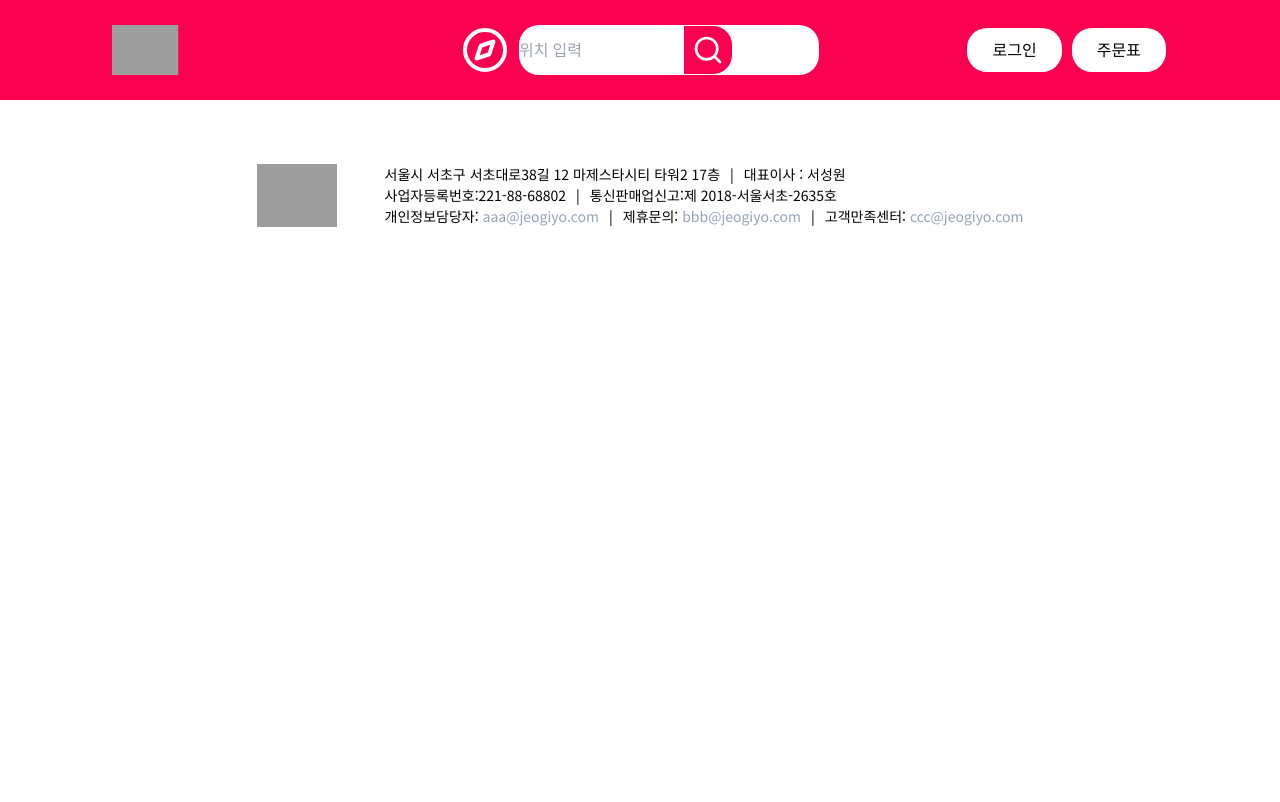
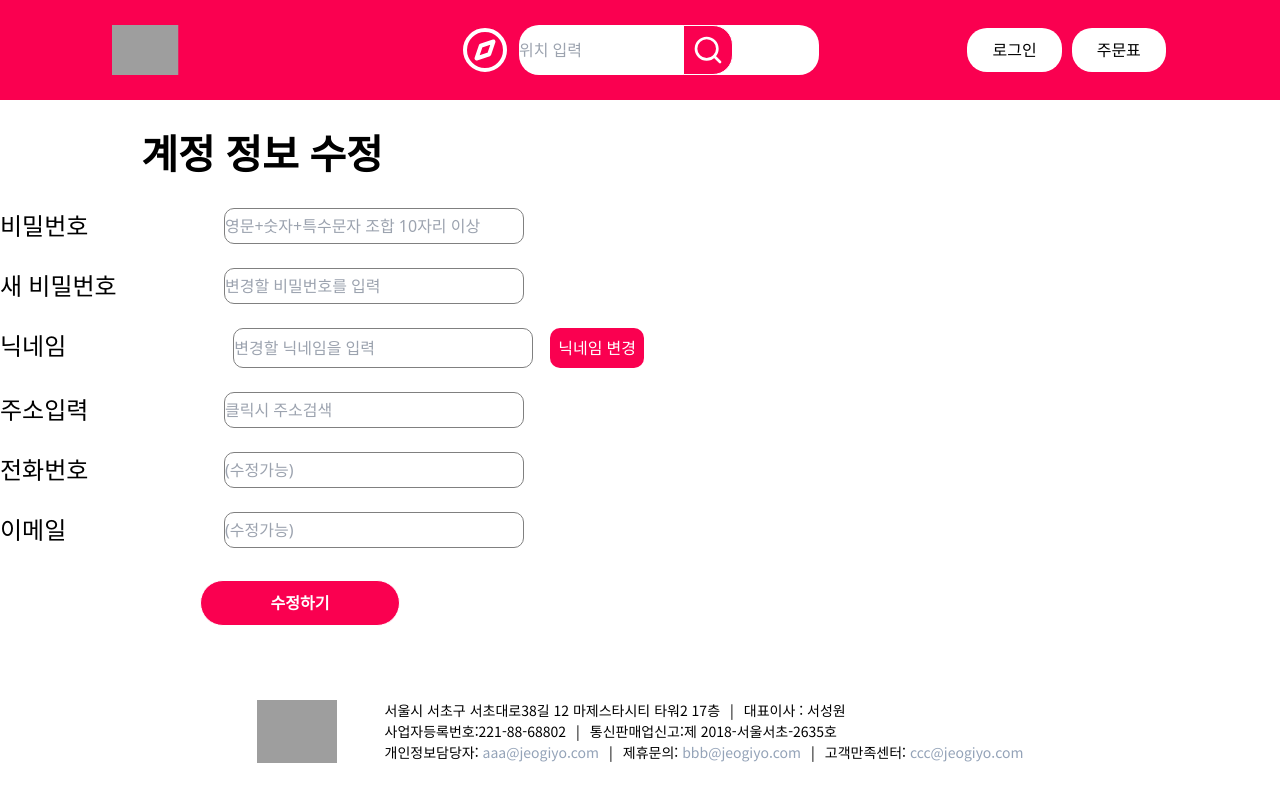
Before and after one commit to cocopalm221/project_yogiyo, a React (Create React App) app: page /mypage/myinfo in a window 1280 px wide. Shown: the top 802 px of the page. Built offline with nearby package versions, Linux system fonts and the light colour scheme; grey boxes are pictures that could not be loaded.

Commit message:
로그인 상태 구현 중

```diff
--- a/src/App.js
+++ b/src/App.js
@@ -11,6 +11,7 @@ import { BrowserRouter as Router, Routes, Route } from "react-router-dom";
 import "./App.css";
 import WishList from "./pages/WishList";
 import MyPage from "./pages/MyPage";
+import MyInfo from "./pages/MyInfo";
 
 const App = () => {
   return (
@@ -26,6 +27,7 @@ const App = () => {
           <Route path="/StoreInfo" element={<StoreInfo />}></Route>
           <Route path="/mypage" element={<MyPage />}>
             <Route path="wishList" element={<WishList />} />
+            <Route path="myinfo" element={<MyInfo />} />
           </Route>
         </Routes>
       </>
--- a/src/Main.jsx
+++ b/src/Main.jsx
@@ -15,7 +15,7 @@ import * as s from "./styles/Styles";
 import CateList from "./components/CateList";
 import axios from "axios";
 
-SwiperCore.use([Navigation, Pagination, Autoplay, Mousewheel]);
+SwiperCore.use([Navigation, Pagination, Autoplay]);
 
 const Main = () => {
   const [banners, setBanners] = useState([]);
@@ -43,10 +43,8 @@ const Main = () => {
           nextEl: ".swiper-next",
           prevEl: ".swiper-prev",
         }}
-        mousewheel={true}
         effect={"coverflow"}
         grabCursor={true}
-        Parallax={true}
         coverflowEffect={{
           rotate: 15,
           stretch: 5,
--- a/src/components/MyPageCate.js
+++ b/src/components/MyPageCate.js
@@ -27,7 +27,7 @@ const MyPageCate = () => {
           }`}
           ref={(elem) => (cateRef.current[1] = elem)}
           onClick={() => {
-            navigate("/wishlist");
+            navigate("/myinfo");
             setCateTabCount(1);
           }}
         >
--- a/src/components/Post.js
+++ b/src/components/Post.js
@@ -1,4 +1,3 @@
-import React, { useEffect, useState } from "react";
 import DaumPostcode from "react-daum-postcode";
 
 const Post = (props) => {
--- a/src/pages/MainNav.js
+++ b/src/pages/MainNav.js
@@ -7,7 +7,7 @@ const MainNav = () => {
 
   useEffect(()=>{
     const fetchBanner = async () => {
-      const response = await axios.get('https://jsonplaceholder.typicode.com/albums/1/photos');
+      const response = await axios.get('https://jsonplaceholder.typicode.com/photos');
       setBanners(response.data);
     }
     fetchBanner();
--- /dev/null
+++ b/src/pages/MyInfo.js
@@ -0,0 +1,169 @@
+import React, { useState, useEffect } from "react";
+import Post from "../components/Post";
+import MyPageCate from "../components/MyPageCate";
+import axios from "axios";
+import * as s from "../styles/Styles";
+
+const MyInfo = () => {
+  const [pw, setPw] = useState("");
+  const [newpw, setNewpw] = useState("");
+  const [checkNickname, setCheckNickname] = useState("");
+  const [number, setNumber] = useState("");
+  const [email, setEmail] = useState("");
+
+  const [nicknameMsg, setNicknameMsg] = useState("");
+
+  const [enroll_company, setEnroll_company] = useState({
+    address: "",
+  });
+  const [popup, setPopup] = useState(false);
+
+  const handleInput = (e) => {
+    setEnroll_company({
+      ...enroll_company,
+      [e.target.name]: e.target.value,
+    });
+  };
+
+  const handleComplete = (e, data) => {
+    e.preventDefault();
+    setPopup(!popup);
+  };
+
+  const onCheckNickname = async (e) => {
+    e.preventDefault();
+    // const body = {
+    //   miNickname : checkNickname,
+    // }
+    try {
+      const res = await axios.get("http://192.168.0.9:9244/mypage/update");
+      const { result } = res.data.status;
+      if (!result) {
+        setNicknameMsg("이미 등록된 닉네임입니다. 다시 입력해주세요.");
+        alert({ nicknameMsg });
+        setCheckNickname(false);
+      } else {
+        setNicknameMsg("사용 가능한 닉네임입니다.😊");
+        alert({ nicknameMsg });
+        setCheckNickname(true);
+      }
+    } catch (err) {
+      console.log(err);
+    }
+  };
+
+  const onConfirm = async (e) => {
+    e.preventDefault();
+    let body = {
+      pwd: pw,
+      newPwd: newpw,
+      phone: number,
+      nickname: checkNickname,
+      address: enroll_company.address,
+    };
+    try {
+      axios
+        .patch("http://192.168.0.9:9244/mypage/update", body)
+        .then((response) => {
+          if (response.data.status) {
+            alert("정보수정 성공");
+          } else {
+            alert("정보수정 실패");
+          }
+        });
+    } catch (error) {
+      console.log(error);
+    }
+  };
+
+  return (
+    <s.myinfo>
+      <div className="myinfo">
+        <h1>계정 정보 수정</h1>
+        <div className="totalinfo">
+          <div className="password">
+            <label htmlFor="defaultpassword">비밀번호</label>
+            <input
+              type="password"
+              id="defaultpassword"
+              value={pw}
+              placeholder="영문+숫자+특수문자 조합 10자리 이상"
+              onChange={(e) => setPw(e.target.value)}
+              autoComplete="on"
+            />
+          </div>
+          <div className="passwordcheck">
+            <label htmlFor="newpassword">새 비밀번호</label>
+            <input
+              type="password"
+              id="newpassword"
+              value={newpw}
+              placeholder="변경할 비밀번호를 입력"
+              required
+              minLength={10}
+              maxLength={16}
+              onChange={(e) => setNewpw(e.target.value)}
+              autoComplete="on"
+            />
+          </div>
+          <div className="nickname">
+            <label htmlFor="nickname">닉네임</label>
+            <input
+              type="text"
+              id="nickname"
+              placeholder="변경할 닉네임을 입력"
+              required
+              maxLength={20}
+              minLength={3}
+              value={checkNickname}
+              onChange={(e) => setCheckNickname(e.target.value)}
+            />
+            <button className="nickchange" onClick={(e) => onCheckNickname(e)}>
+              닉네임 변경
+            </button>
+          </div>
+          <div className="address">
+            <label htmlFor="inputaddress">주소입력</label>
+            <input
+              type="text"
+              id="inputaddress"
+              placeholder="클릭시 주소검색"
+              required={true}
+              onChange={handleInput}
+              value={enroll_company.address}
+              onClick={handleComplete}
+            />
+            {popup && (
+              <Post company={enroll_company} setcompany={setEnroll_company} />
+            )}
+          </div>
+          <div className="number">
+            <label htmlFor="number">전화번호</label>
+            <input
+              type="text"
+              id="number"
+              placeholder="(수정가능)"
+              value={number}
+              onChange={(e) => setNumber(e.target.value)}
+            />
+          </div>
+          <div className="email">
+            <label htmlFor="email">이메일</label>
+            <input
+              type="email"
+              id="email"
+              value={email}
+              placeholder="(수정가능)"
+              onChange={(e) => setEmail(e.target.value)}
+            />
+          </div>
+        </div>
+        <button className="confirm" onClick={(e) => onConfirm(e)}>
+          수정하기
+        </button>
+      </div>
+    </s.myinfo>
+  );
+};
+
+export default MyInfo;
--- a/src/pages/Payment.js
+++ b/src/pages/Payment.js
@@ -6,7 +6,6 @@ const Payment = () => {
   const [enroll_company, setEnroll_company] = useState({
     address: "",
   });
-
   const [popup, setPopup] = useState(false);
   const [paySwitch, setpaySwitch] = useState(true);
 
--- a/src/styles/Styles.jsx
+++ b/src/styles/Styles.jsx
@@ -8,10 +8,9 @@ export const headerInner = styled.div`
   display: grid;
   grid-template-columns: repeat(3, 1fr);
 
-
   img {
-    width:145px;
-    height:50px;
+    width: 145px;
+    height: 50px;
     object-fit: contain;
     transform: translate(50%, 50%);
   }
@@ -38,7 +37,7 @@ export const headerInner = styled.div`
     }
     button {
       position: absolute;
-      right:120px;
+      right: 120px;
       border-radius: 0 20px 20px 0;
       font-size: 2rem;
       width: 50px;
@@ -71,7 +70,7 @@ export const headerInner = styled.div`
 //Main
 export const bannerwrap = styled.div`
   background: #817a7a;
-`
+`;
 
 export const swiperPrev = styled.div`
   position: absolute;
@@ -81,7 +80,7 @@ export const swiperPrev = styled.div`
   cursor: pointer;
   .swiper-prev {
     font-size: 5rem;
-    color:blue;
+    color: blue;
   }
 `;
 
@@ -93,7 +92,7 @@ export const swiperNext = styled.div`
   cursor: pointer;
   .swiper-next {
     font-size: 5rem;
-    color:blue;
+    color: blue;
   }
 `;
 
@@ -123,18 +122,17 @@ export const bannersList = styled.ul`
 `;
 
 //CateNav
-export const catenav = styled.div`
+export const catenav = styled.ul`
   display: flex;
   list-style: none;
   padding: 2rem;
+  gap:0 1.5rem;
   button {
-    width: 160px;
-    height: 60px;
     border: 1px solid #fa0050;
-    white-space: nowrap;
+    width: 140px;
+    height: 50px;
     overflow: hidden;
     border-radius: 20px;
-    padding: 0.5rem;
     font-weight: 550;
   }
 `;
@@ -147,6 +145,7 @@ export const stores = styled.div`
   gap: 2rem;
   justify-content: center;
 `;
+
 export const storeinner = styled.div`
   height: 250px;
   width: 650px;
@@ -256,19 +255,16 @@ export const login = styled.form`
 
 // Payment
 export const payment = styled.form`
-  margin: 0;
   display: flex;
   justify-content: space-evenly;
   padding: 10px 2rem 0 2rem;
   .leftpay {
-    margin: 0;
     padding: 1rem;
     border: 2px solid black;
     width: 50%;
     display: flex;
     flex-direction: column;
     h1 {
-      margin: 0;
       background: #3b3939;
       box-shadow: 1px 1px 3px 1px #dadce0;
       font-size: 2.5rem;
@@ -276,7 +272,6 @@ export const payment = styled.form`
       font-weight: 600;
     }
     .deliverinfo {
-      margin: 0;
       display: flex;
       flex-direction: column;
       gap: 1rem 0;
@@ -285,7 +280,6 @@ export const payment = styled.form`
         height: 50px;
         outline: none;
         background: whitesmoke;
-        margin: 0;
         margin-left: 80px;
       }
       .infotitle {
@@ -295,52 +289,46 @@ export const payment = styled.form`
         box-shadow: 1px 1px 3px 1px #dadce0;
         border: 1px solid black;
         padding: 10px 5px;
-        margin: 0;
       }
       .address_search {
         display: flex;
-        margin: 0;
         gap: 0 2rem;
         label {
           font-size: 1.5rem;
           display: flex;
           justify-content: center;
           align-items: center;
-          margin: 0;
         }
         input {
           width: 85%;
           height: 50px;
           outline: none;
           background: whitesmoke;
-          margin: 0;
         }
       }
 
       .number {
         display: flex;
-        margin: 0;
+
         margin-bottom: 1rem;
         label {
           font-size: 1.3rem;
           display: flex;
           justify-content: center;
           align-items: center;
-          margin: 0;
         }
         input {
           width: 85%;
           height: 50px;
           outline: none;
           background: whitesmoke;
-          margin: 0;
         }
       }
     }
     .deliverreq {
       display: flex;
       flex-direction: column;
-      margin: 0;
+
       .reqtitle {
         font-size: 1.5rem;
         background: #ddd8d8;
@@ -348,7 +336,6 @@ export const payment = styled.form`
         box-shadow: 1px 1px 3px 1px #dadce0;
         border: 1px solid black;
         padding: 10px 5px;
-        margin: 0;
       }
       .text {
         display: flex;
@@ -365,18 +352,17 @@ export const payment = styled.form`
     }
   }
   .newLeftpay {
-    margin: 0;
     padding: 1rem;
     border: 2px solid black;
     width: 50%;
     display: flex;
     flex-direction: column;
-    gap:4rem 0;
+    gap: 4rem 0;
     .paylist {
       width: 100%;
       display: flex;
       flex-direction: column;
-      gap:2rem 0;
+      gap: 2rem 0;
       .paylisttitle {
         width: 100%;
         font-size: 1.5rem;
@@ -385,7 +371,6 @@ export const payment = styled.form`
         box-shadow: 1px 1px 3px 1px #dadce0;
         border: 1px solid black;
         padding: 10px 5px;
-        margin: 0;
       }
       .cashorcard {
         display: flex;
@@ -408,13 +393,13 @@ export const payment = styled.form`
       }
     }
 
-    .choosepay{
+    .choosepay {
       display: flex;
       flex-direction: column;
-      width:100%;
-      gap:2rem;
-      margin:0;
-      .choosepaytitle{
+      width: 100%;
+      gap: 2rem;
+
+      .choosepaytitle {
         width: 100%;
         font-size: 1.5rem;
         background: #ddd8d8;
@@ -422,28 +407,27 @@ export const payment = styled.form`
         box-shadow: 1px 1px 3px 1px #dadce0;
         border: 1px solid black;
         padding: 10px 5px;
-        margin: 0;
       }
-      .coupon{
-        width:100%;
-        display:flex;
-        margin:0;
-        label{
-          width:calc(100%-75%-100px);
+      .coupon {
+        width: 100%;
+        display: flex;
+
+        label {
+          width: calc(100%-75%-100px);
           font-size: 1.5rem;
           display: flex;
           justify-content: center;
           align-items: center;
         }
-        input{
-          width:75%;
+        input {
+          width: 75%;
           background: #b8b2b2;
-          padding:1rem 0;
+          padding: 1rem 0;
         }
-        .apply{
-          width:80px;
+        .apply {
+          width: 80px;
           background: black;
-          color:#fff;
+          color: #fff;
           border-radius: 20px;
           margin-left: 1rem;
         }
@@ -456,10 +440,9 @@ export const payment = styled.form`
     width: 22%;
     display: flex;
     flex-direction: column;
-    margin: 0;
+
     justify-content: space-between;
     .menulist {
-      margin: 0;
       display: flex;
       flex-direction: column;
       gap: 1rem 0;
@@ -471,7 +454,7 @@ export const payment = styled.form`
         font-size: 2.5rem;
         color: white;
         font-weight: 600;
-        margin: 0;
+
         width: 100%;
       }
       .storename {
@@ -482,7 +465,6 @@ export const payment = styled.form`
         box-shadow: 1px 1px 3px 1px #dadce0;
         border: 1px solid black;
         padding: 10px 5px;
-        margin: 0;
       }
       .totalpay {
         width: 100%;
@@ -499,3 +481,84 @@ export const payment = styled.form`
     }
   }
 `;
+
+// MyInfo
+
+export const myinfo = styled.form`
+  display: flex;
+  width: 100%;
+  height: 100%;
+  input{
+    outline: none;
+    transition: all 0.5s;
+    &:hover{
+      background: #cecaca;
+    }
+  }
+  h1 {
+    font-size: 2.5rem;
+    font-weight: 600;
+    display: flex;
+    justify-content: center;
+    align-items: center;
+    padding:1.5rem 0;
+  }
+
+  .totalinfo {
+    display: flex;
+    flex-direction: column;
+    gap: 1.5rem 0;
+    .password,
+    .passwordcheck,
+    .address,
+    .number,
+    .email {
+      display: flex;
+      justify-content: space-between;
+      gap: 0 2rem;
+      label {
+        font-size: 1.5rem;
+        font-weight: 500;
+      }
+      input {
+        border: 1px solid gray;
+        width: 300px;
+        border-radius: 10px;
+      }
+    }
+    .nickname {
+      display: flex;
+      justify-content: space-between;
+      gap: 0 2rem;
+      label {
+        font-size: 1.5rem;
+        font-weight: 500;
+      }
+      input {
+        border: 1px solid gray;
+        width: 300px;
+        border-radius: 10px;
+        transform: translateX(135px);
+      }
+      .nickchange {
+        transform: translateX(120px);
+        background: #fa0050;
+        color: #fff;
+        border-radius: 10px;
+        padding: 0.5rem;
+      }
+    }
+  }
+  .confirm {
+    width: 200px;
+    padding: 10px 15px;
+    background-color: #fa0050;
+    border: 1px solid #fff;
+    color: #fff;
+    margin-bottom: 10px;
+    border-radius: 25px;
+    font-weight: 600;
+    transform: translateX(100%);
+    margin-top: 2rem;
+  }
+`;
```
Also changed, not shown: src/components/CateNav.js (+27 -11 lines), src/pages/Login.js (+23 -1 lines).
